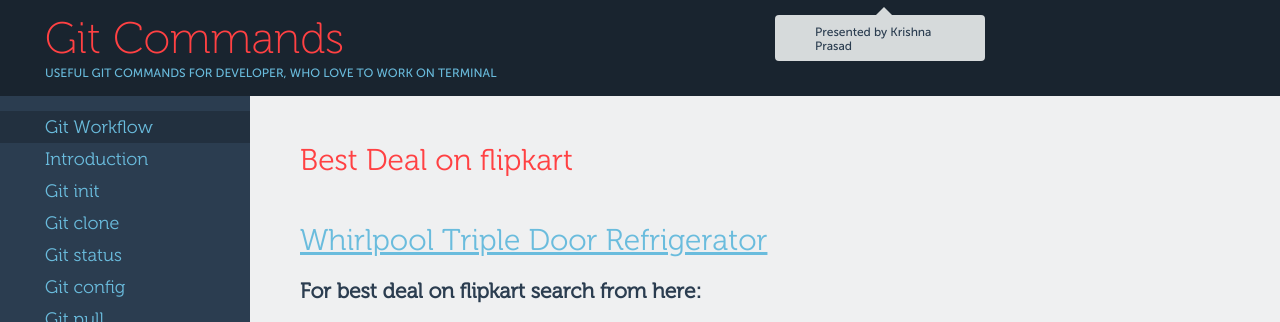
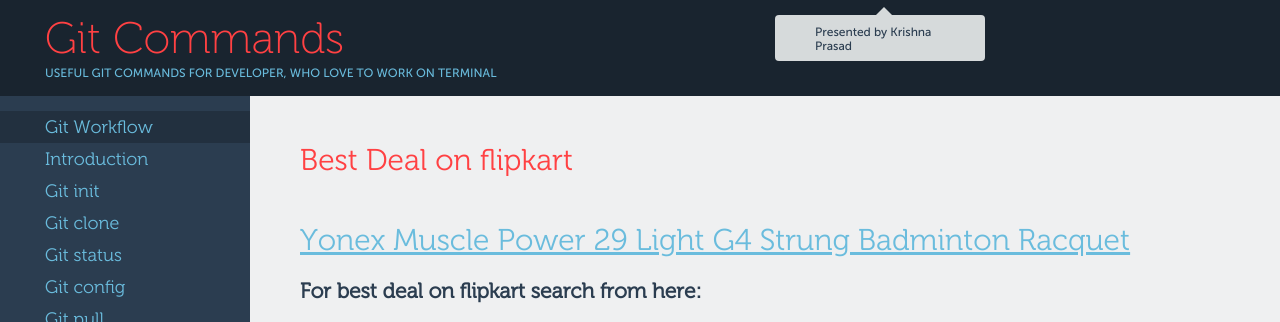
Before and after one commit to krishnaiitd/gitcommands, a Jekyll site: the page built from best-deal-on-flipkart/index.html, in a window 1280 px wide, cut to the strip 0-322 px from the top of the page. Built offline with Jekyll 4.4.1, drawn with Linux system fonts in a browser that asks for light colours; comment, search, counter and statistics services are not loaded.

Commit message:
badminton

```diff
--- a/best-deal-on-flipkart/index.html
+++ b/best-deal-on-flipkart/index.html
@@ -11,7 +11,9 @@
 
 
  <p>
-    <h2> <a href="http://dl.flipkart.com/dl/whirlpool-fp-263d-protton-roy-240-l-triple-door-refrigerator/p/itmdyq84zyfypvgh?pid=RFRDYP3WUHKNGJUE&offer=s%3Awsr%3Ac%3A03db4a3f10.&srno=b_1&affid=kprasadii"> Whirlpool Triple Door Refrigerator</a> </h2>
+  </p>
+    <h2> <a href="http://www.flipkart.com/yonex-muscle-power-29-light-g4-strung-badminton-racquet/p/itmdcnwavxfwsava?pid=RAQDCNWAVXFWSAVA&ppid=RAQDCNWAVXFWSAVA"> Yonex Muscle Power 29 Light G4 Strung Badminton Racquet</a> </h2>
+  </p>
   </p>
 
 
```
